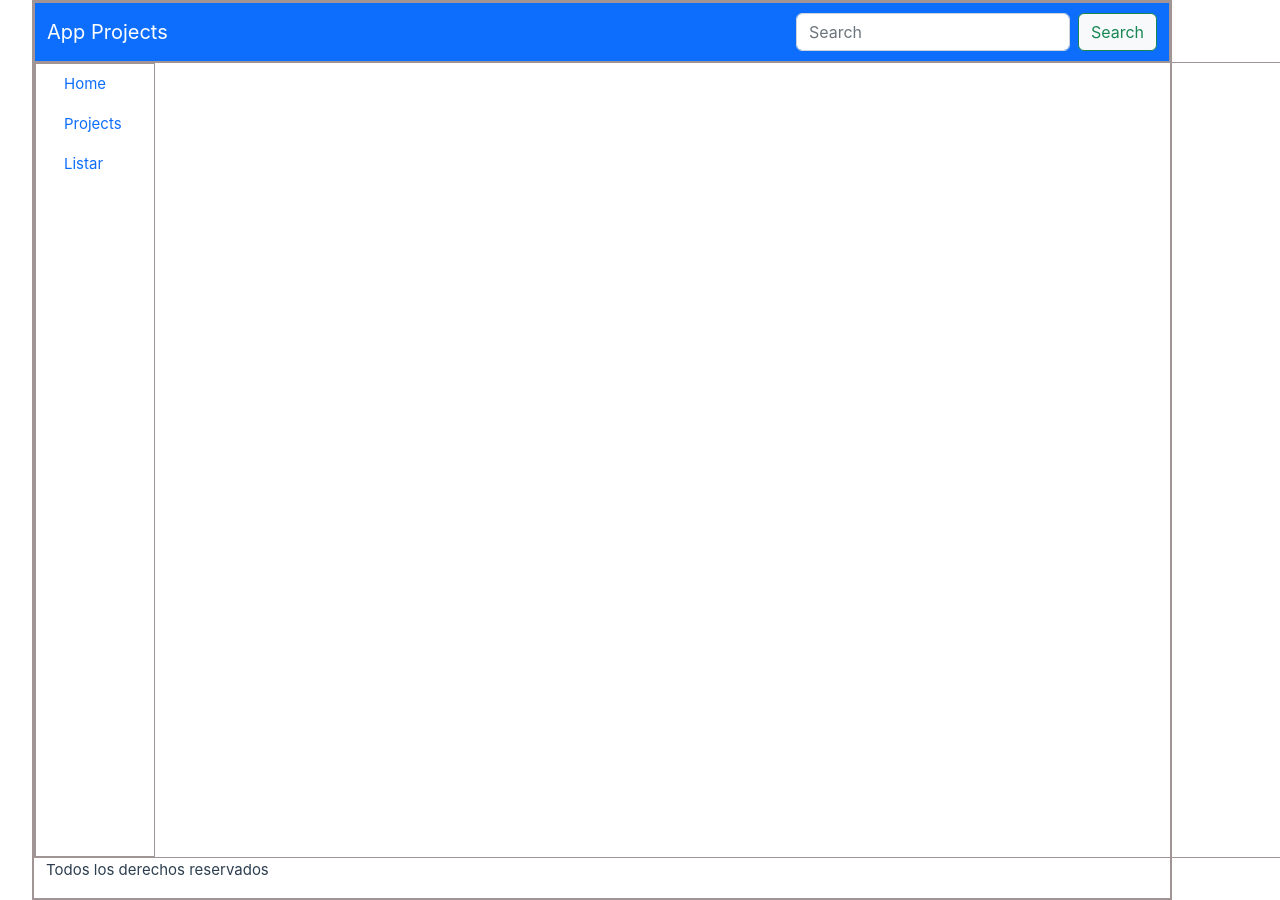
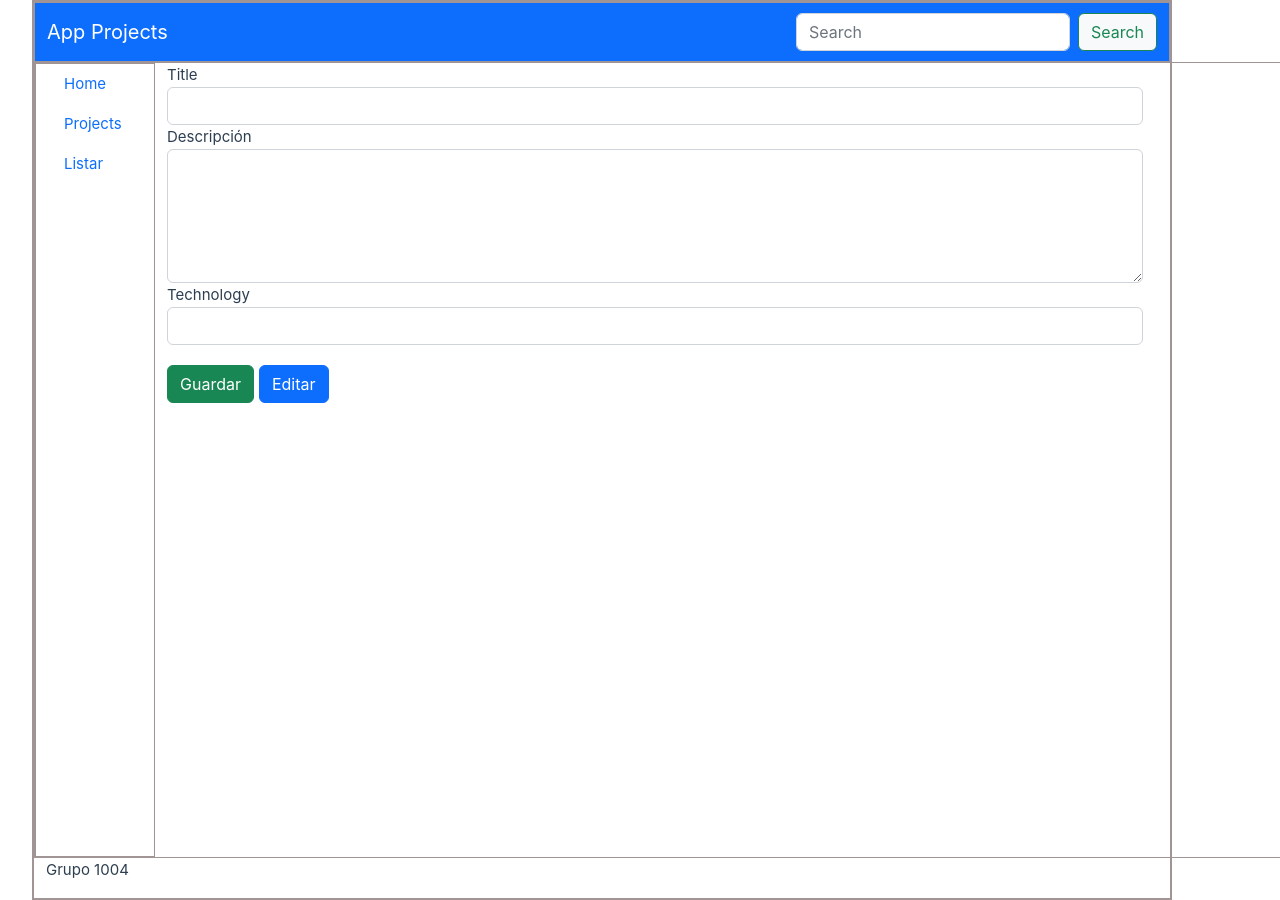
Before and after one commit to andreycalder0n/ASimpleCrud, a Vue app in the folder Frontend/appWeb/: page /envio in a window 1280 px wide. Shown: the top 900 px of the page. Built offline with nearby package versions, Linux system fonts and the light colour scheme.

Commit message:
Frontend .v1

```diff
--- a/Frontend/appWeb/src/components/pieComponent.vue
+++ b/Frontend/appWeb/src/components/pieComponent.vue
@@ -1,3 +1,3 @@
 <template>
-    <p>Todos los derechos reservados</p>
+    <p>Grupo 1004</p>
 </template>
--- a/Frontend/appWeb/src/router/index.js
+++ b/Frontend/appWeb/src/router/index.js
@@ -9,14 +9,16 @@ const router = createRouter({
       name: 'home',
       component: HomeView
     },
-    // {
-    //   path: '/about',
-    //   name: 'about',
-    //   // route level code-splitting
-    //   // this generates a separate chunk (About.[hash].js) for this route
-    //   // which is lazy-loaded when the route is visited.
-    //   component: () => import('../views/AboutView.vue')
-    // }
+    {
+      path: '/envio',
+      name: 'envio',
+      component: () => import('../views/envioView.vue')
+    },
+    {
+      path: '/listar',
+      name: 'listar',
+      component: () => import('../views/listadoView.vue')
+    }
   ]
 })
 
--- a/Frontend/appWeb/src/views/HomeView.vue
+++ b/Frontend/appWeb/src/views/HomeView.vue
@@ -1,5 +1,4 @@
-<!-- <script setup>
-</script> -->
+
 
 <template>
 
--- a/Frontend/appWeb/src/views/envioView.vue
+++ b/Frontend/appWeb/src/views/envioView.vue
@@ -0,0 +1,124 @@
+<template>
+    <form>
+        <div class="form-group">
+            <label>Title</label>
+            <input
+                type="text"
+                v-model="project.title"
+                class="form-control"
+                id="title"
+            />
+        </div>
+
+        <div class="form-group">
+            <label for="exampleFormControlTextarea1">Descripción</label>
+            <textarea
+                v-model="project.description"
+                class="form-control"
+                id="description"
+                rows="5"
+            ></textarea>
+        </div>
+
+        <div class="form-group">
+            <label>Technology</label>
+            <input
+                type="text"
+                v-model="project.technology"
+                class="form-control"
+                id="technology"
+            />
+        </div>
+
+        <div id="botones">
+            <button id="btn_guardar" type="submit" class="btn btn-success" @click="insert()">Guardar</button>
+            <button type="submit" class="btn btn-primary" @click="editar()">Editar</button>
+        </div>
+    </form>
+</template>
+
+<style scoped>
+    #botones{
+        margin-top: 20px;
+    }
+    #btn_guardar{
+        margin-right: 5px;
+    }
+</style>
+
+<script>
+import { stringify } from 'postcss';
+
+
+export default {
+    data() {
+        return {
+            project: {
+                title: "",
+                description: "",
+                technology: "",
+            },
+        };
+        idx = undefined;
+    },
+
+    mounted() {
+        if (this.$route.params.id != undefined) {
+            this.idx = this.$route.params.id;
+            this.consultarProject(this.idx);
+        }
+    },
+
+    methods: {
+
+        async insert() {
+            const formdata = new FormData();
+
+            formdata.append("title", this.project.title);
+            formdata.append("description", this.project.description);
+            formdata.append("technology", this.project.technology);
+
+            let url = "http://127.0.0.1:8000/api/projects/";
+
+            let response = await fetch(url, {
+                method:"POST",
+                body: formdata,
+            });
+
+        },
+
+        async consultarProject(id){
+            let response
+            let url = "http://127.0.0.1:8000/api/projects/" + id + "/";
+            try {
+                response = await fetch(url);
+                const datos = await response.json();
+                this.project = datos;
+            }
+            catch(error) {
+                alert("Error: " + " " + error);
+            }
+        },
+
+        async editar() {
+            const formdata = new FormData();
+
+            formdata.append("title", this.project.title);
+            formdata.append("description", this.project.description);
+            formdata.append("technology", this.project.technology);
+
+            alert(this.idx);
+
+            let url = "http://127.0.0.1:8000/api/projects/" + id + "/";
+
+            let response = await fetch(url, {
+                method: "PUT",
+                body: formdata,
+            });
+
+        },
+    },
+};
+
+
+</script>
--- /dev/null
+++ b/Frontend/appWeb/src/views/listadoView.vue
@@ -0,0 +1,28 @@
+<template>
+    <h3>Listado</h3>
+    <div>
+        <table class="table  table-sm" id="tabla">
+            <thead class="table-dark">
+                <tr>
+                    <th scope="col">Id</th>
+                    <th scope="col">Title</th>
+                    <th scope="col">Description</th>
+                    <th scope="col">Technology</th>
+                    <th scope="col">Fecha</th>
+                    <th colspan="2">Acciones</th>
+                </tr>
+            </thead>
+            <tbody v-for="elemento in listado" :key="elemento.id">
+                <tr>
+                    <td>{{elemento.id}}</td>
+                    <td>{{elemento.title}}</td>
+                    <td>{{elemento.description}}</td>
+                    <td>{{elemento.technology}}</td>
+                    <td>{{elemento.created_ad}}</td>
+                    <td><button class="btn btn-info btn-block" @click="this.$router.push(`/envio/${elemento.id}`)">Update</button></td>
+                    <td><button type="submit" @click="deleteReg(elemento.id)" class="btn btn-danger btn-block">Del</button></td>
+                </tr>
+            </tbody>
+        </table>
+    </div>
+</template>
```
